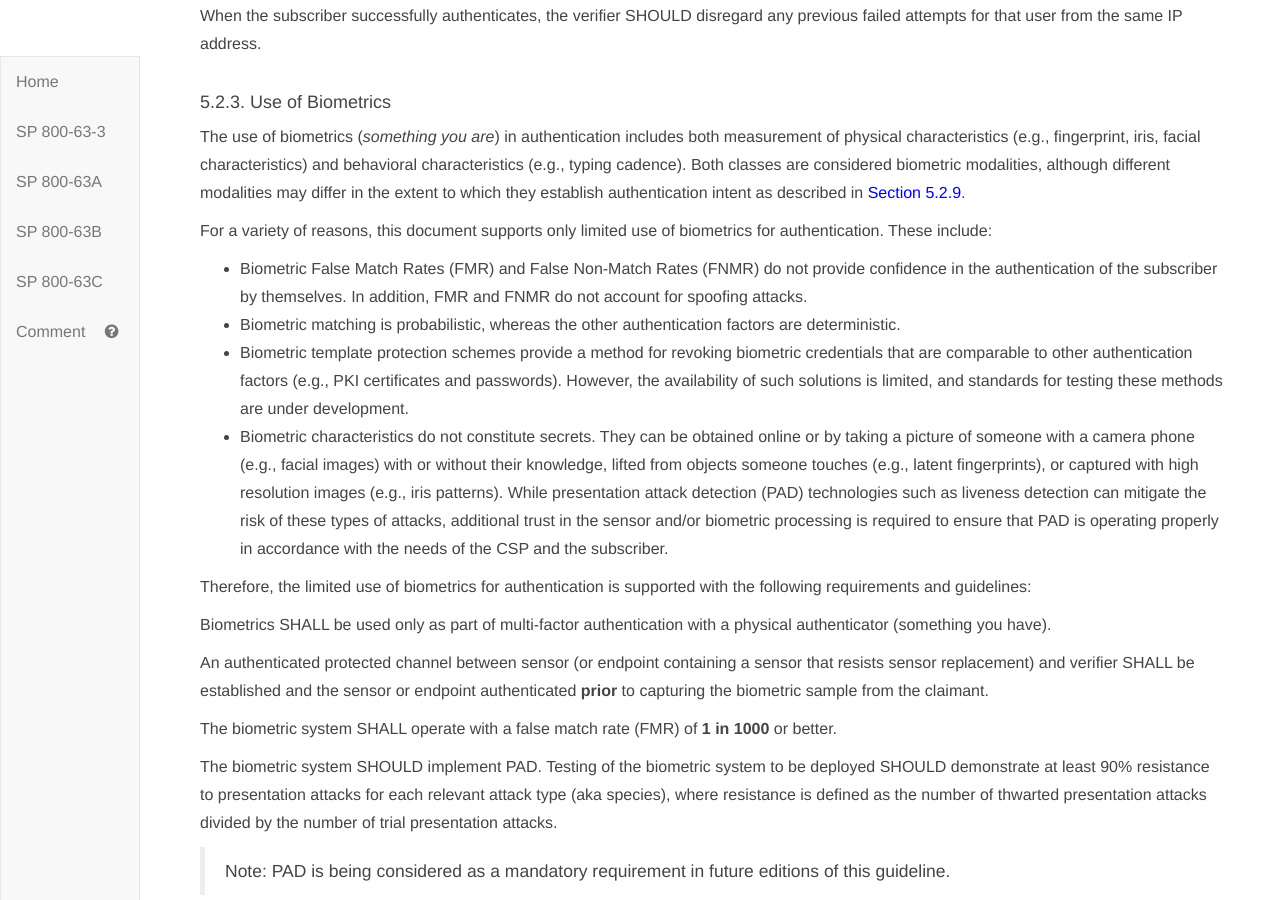
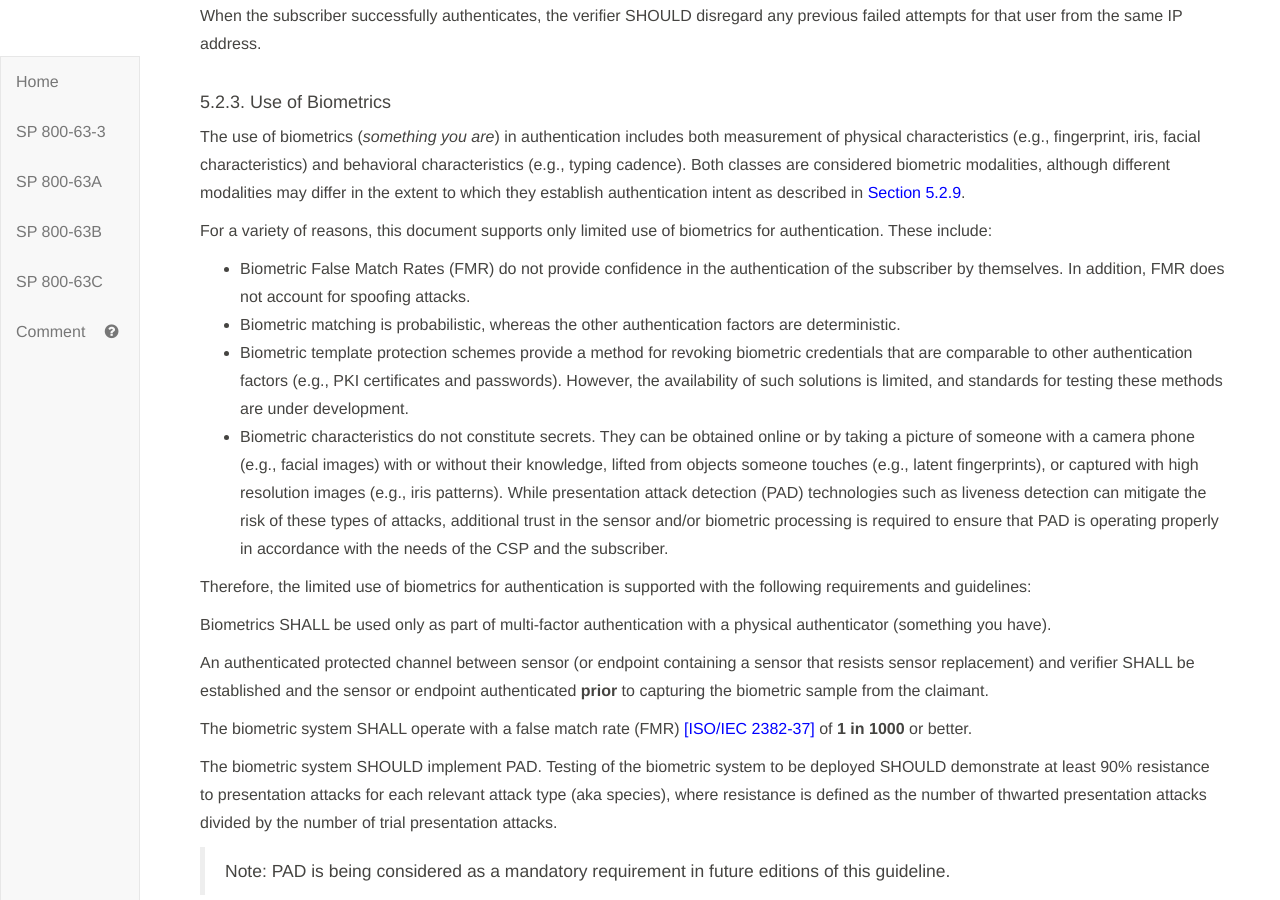
Before and after one commit to usnistgov/800-63-3, a Jekyll site: the page built from sp800-63b/sec5_authenticators.md, in a window 1280 px wide and 900 px high, scrolled down 11444 px. Built offline with Jekyll 4.4.1, drawn with Linux system fonts in a browser that asks for light colours; our own code applies the rules of GitHub Pages for plain Markdown files.

Commit message:
Add FMR reference; FNMR cleanup. Closes #1426

```diff
--- a/sp800-63b/sec5_authenticators.md
+++ b/sp800-63b/sec5_authenticators.md
@@ -351,7 +351,7 @@ The use of biometrics (*something you are*) in authentication includes both meas
 
 For a variety of reasons, this document supports only limited use of biometrics for authentication. These include:
 
-- Biometric False Match Rates (FMR) and False Non-Match Rates (FNMR) do not provide confidence in the authentication of the subscriber by themselves. In addition, FMR and FNMR do not account for spoofing attacks.
+- Biometric False Match Rates (FMR) do not provide confidence in the authentication of the subscriber by themselves. In addition, FMR does not account for spoofing attacks.
 - Biometric matching is probabilistic, whereas the other authentication factors are deterministic.
 - Biometric template protection schemes provide a method for revoking biometric credentials that are comparable to other authentication factors (e.g., PKI certificates and passwords). However, the availability of such solutions is limited, and standards for testing these methods are under development.
 - Biometric characteristics do not constitute secrets.  They can be obtained online or by taking a picture of someone with a camera phone (e.g., facial images) with or without their knowledge, lifted from objects someone touches (e.g., latent fingerprints), or captured with high resolution images (e.g., iris patterns). While presentation attack detection (PAD) technologies such as liveness detection can mitigate the risk of these types of attacks, additional trust in the sensor and/or biometric processing is required to ensure that PAD is operating properly in accordance with the needs of the CSP and the subscriber.
@@ -362,7 +362,7 @@ Biometrics SHALL be used only as part of multi-factor authentication with a phys
 
 An authenticated protected channel between sensor (or endpoint containing a sensor that resists sensor replacement) and verifier SHALL be established and the sensor or endpoint authenticated **prior** to capturing the biometric sample from the claimant.
 
-The biometric system SHALL operate with a false match rate (FMR) of **1 in 1000** or better.
+The biometric system SHALL operate with a false match rate (FMR) [[ISO/IEC 2382-37]](#ISOIEC2382-37) of **1 in 1000** or better.
 
 The biometric system SHOULD implement PAD. Testing of the biometric system to be deployed SHOULD demonstrate at least 90% resistance to presentation attacks for each relevant attack type (aka species), where resistance is defined as the number of thwarted presentation attacks divided by the number of trial presentation attacks.
 
```
Also changed, not shown: sp800-63b/references.md (+2 -0 lines).
